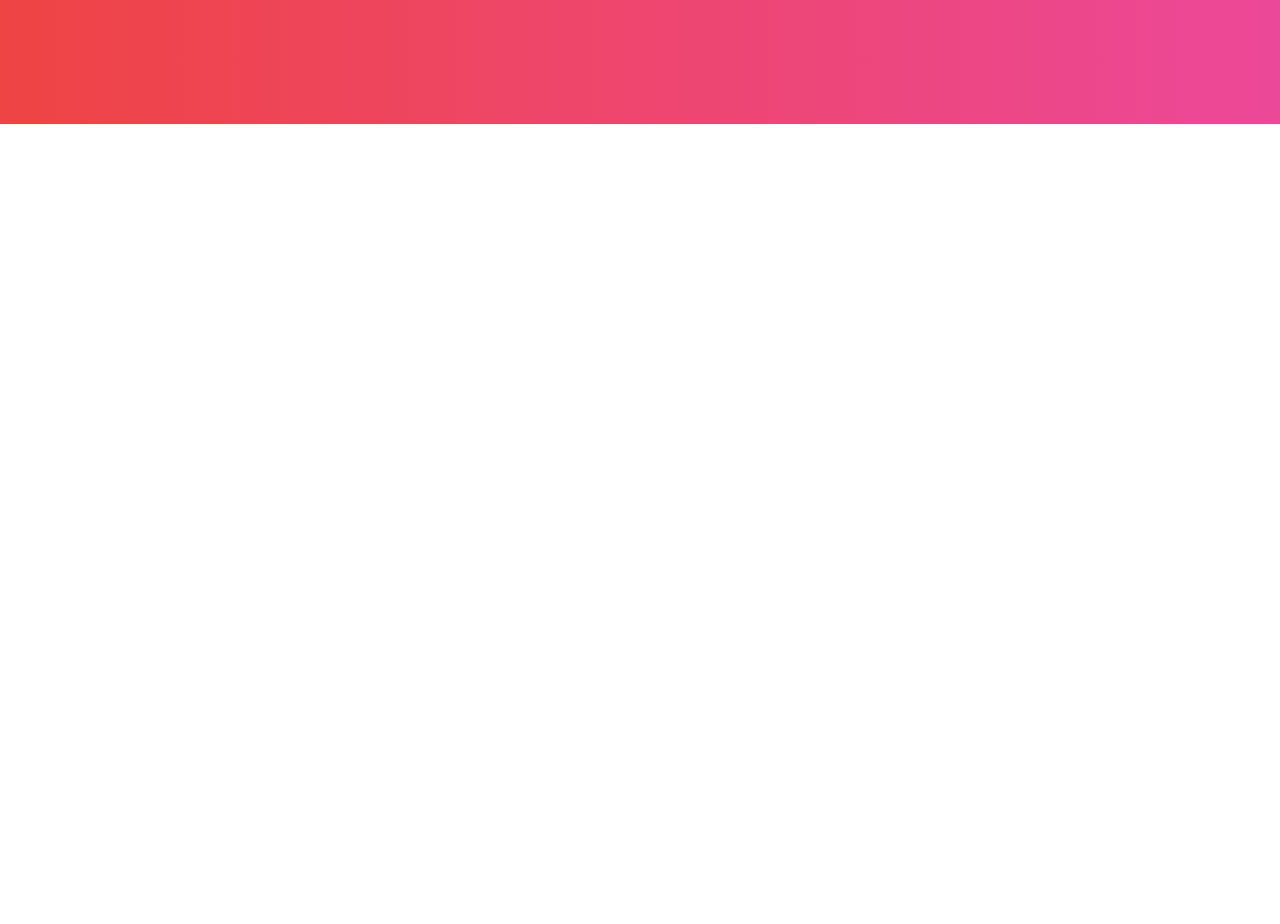
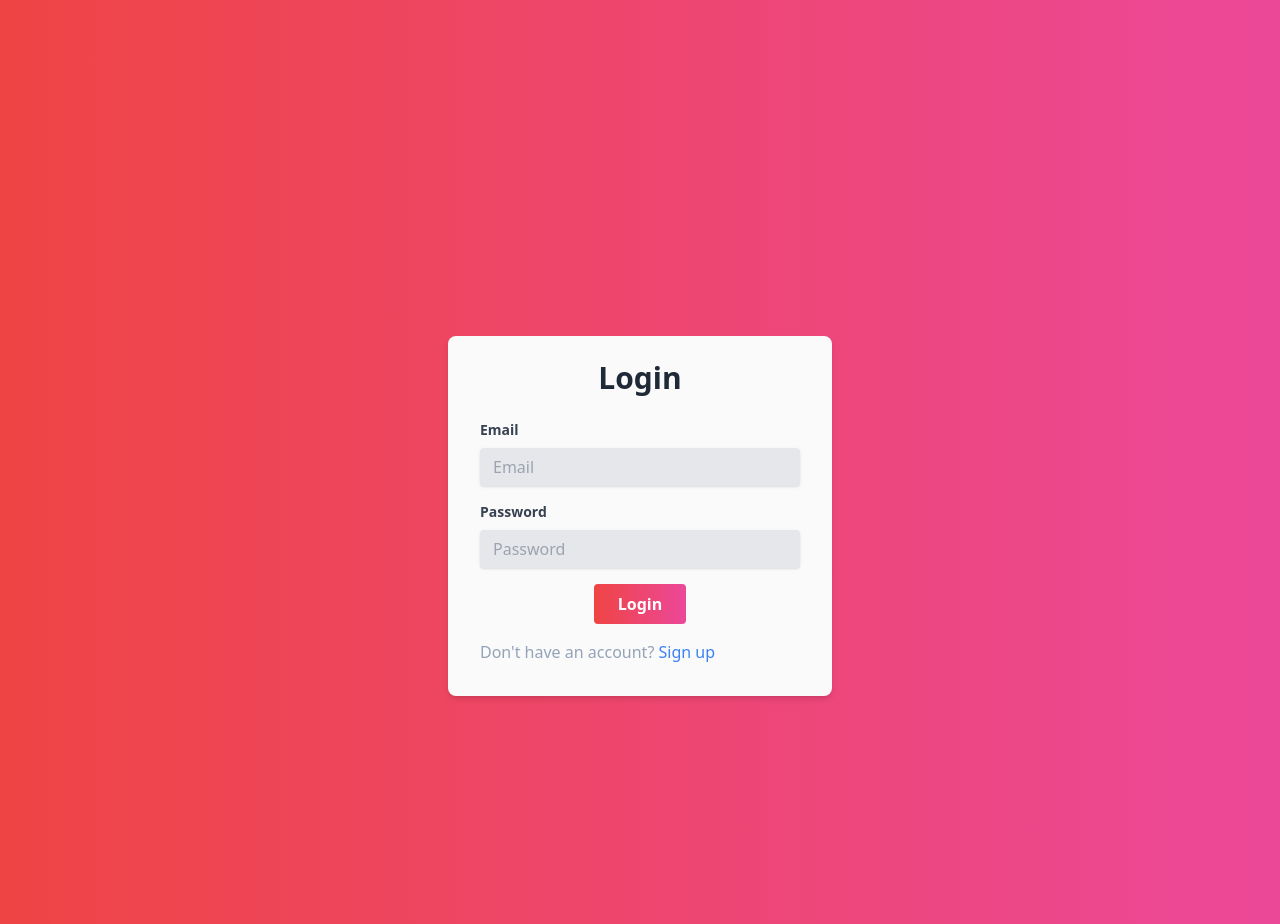
Before and after one commit to vaibhavsingh9798/mail-box-mern-app, a React (Create React App) app in the folder client/: page / in a window 1280 px wide. Shown: the part 700-1624 px from the top of the page. Before the commit the page ends 824 px from the top, so only its background shows below. Built offline with nearby package versions, Linux system fonts and the light colour scheme.

Commit message:
add login feature

```diff
--- a/client/src/App.js
+++ b/client/src/App.js
@@ -1,5 +1,6 @@
 
 import './App.css';
+import Login from './components/Auth/Login';
 import Signup from './components/Auth/Signup';
 
 function App() {
@@ -7,6 +8,7 @@
     <div >
       <h1>ONS</h1>
       <Signup />
+      <Login/>
     </div>
   );
 }
--- a/client/src/components/Auth/Login.js
+++ b/client/src/components/Auth/Login.js
@@ -0,0 +1,78 @@
+import { useState } from "react";
+
+const Login = () =>{
+const [user,setUser] = useState({email:'',password:''})
+const [error,setError] = useState('')
+
+const handleChange = (e) =>{
+    setError('')
+    setUser({...user,[e.target.name]:e.target.value})
+}
+
+    const handleSubmit = (e) =>{
+        e.preventDefault();
+        if( (user.email && user.password) && (user.password.replace(/\s/g, "").length >= 6) ){
+            // api call
+            console.log('user',user)
+            setUser({email:'',password:''})
+        }
+        else{
+            setError('Invalid Details')
+        }
+    }
+
+    return(
+        <div className="flex justify-center items-center h-screen bg-gradient-to-r from-red-500 to-pink-500 ">
+      <form className="bg-zinc-50 shadow-md rounded-lg px-8 pt-6 pb-8 mb-4 w-96" onSubmit={handleSubmit}>
+        <h2 className="text-3xl font-bold mb-6 text-center text-gray-800">Login</h2>
+
+        <div className="mb-4">
+          <label className="block text-gray-700 text-sm font-bold mb-2" htmlFor="email">
+            Email
+          </label>
+          <input
+            className="shadow appearance-none border rounded w-full py-2 px-3 bg-gray-200 text-gray-900 leading-tight focus:outline-none focus:shadow-outline"
+            name="email"
+            type="email"
+            placeholder="Email"
+            value={user.email}
+            onChange={handleChange}
+            required
+          />
+        </div>
+        <div className="mb-4">
+          <label className="block text-gray-700 text-sm font-bold mb-2" htmlFor="password">
+            Password
+          </label>
+          <input
+            className="shadow appearance-none border rounded w-full py-2 px-3 bg-gray-200 text-gray-900 leading-tight focus:outline-none focus:shadow-outline"
+            name="password"
+            type="password"
+            placeholder="Password"
+            value={user.password}
+            onChange={handleChange}
+            required
+
+          />
+        </div>
+
+
+        <div className="flex flex-col items-center justify-center">
+          <button
+            className="bg-gradient-to-r from-red-500 to-pink-500  hover:font-extrabold text-white font-bold py-2 px-6 rounded focus:outline-none focus:shadow-outline"
+            type="submit"
+          >
+             Login
+          </button>
+        </div>
+        <div className='mt-4'>
+
+        <p  className='text-slate-400'>Don't have an account? <button className="text-blue-500" >Sign up</button></p>
+        {error && <p className='text-red-500 mt-2'>{error}</p>}
+        </div>
+      </form>
+    </div>
+    )
+}
+
+export default Login;
```
